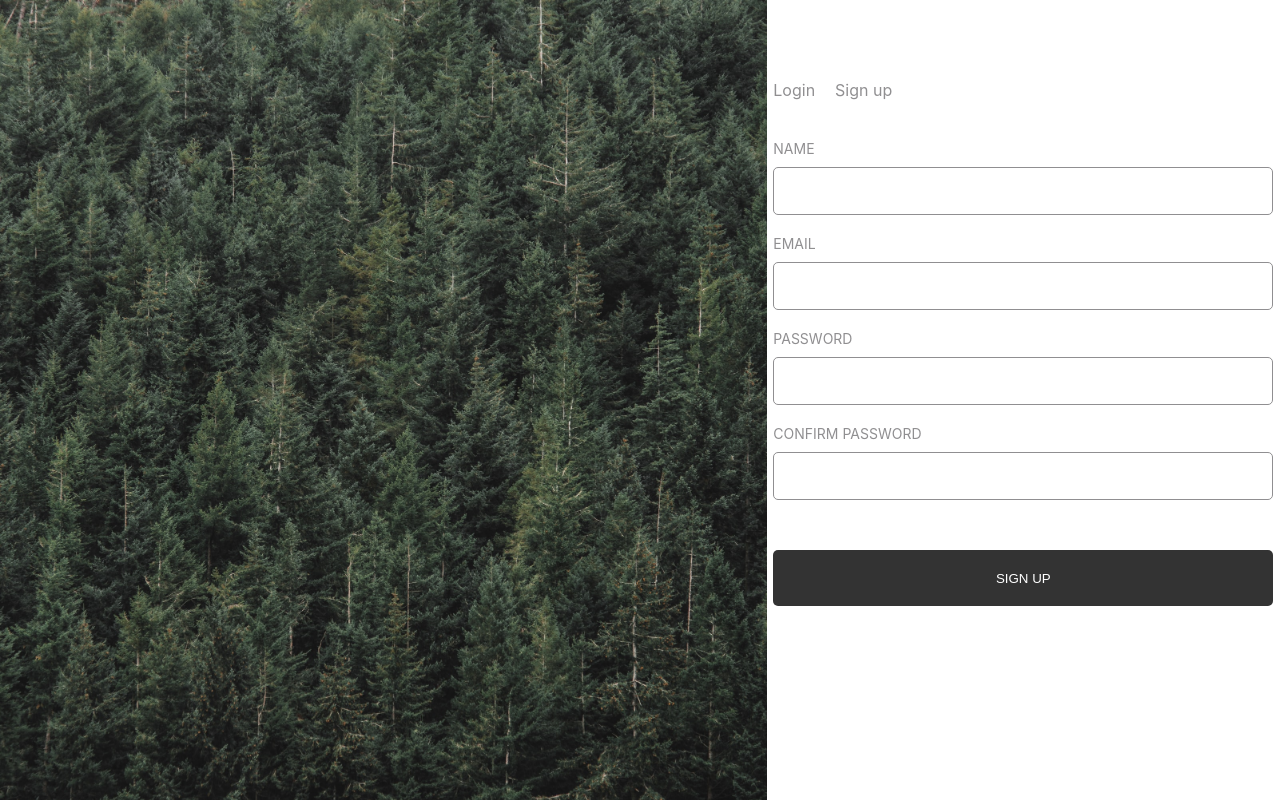
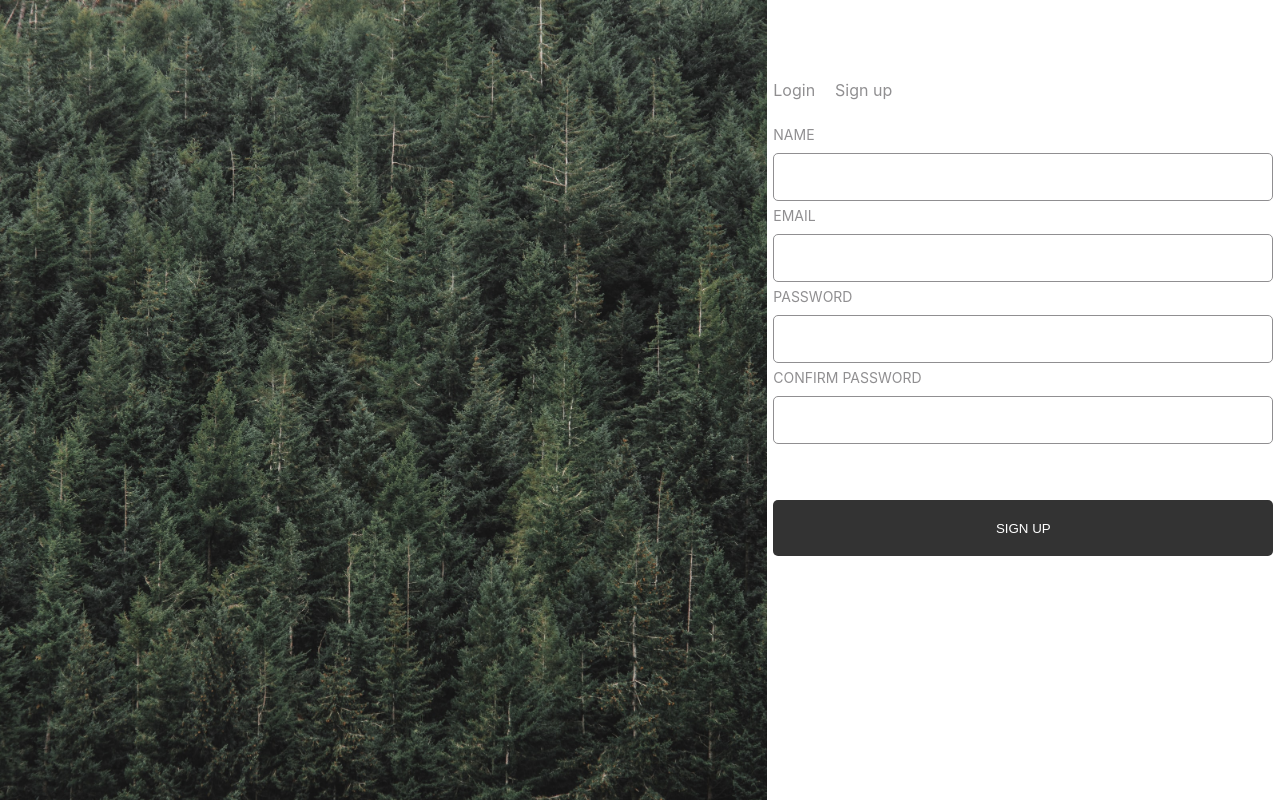
Before and after one commit to JackSchollmeyer/SporcleClone, a Next.js app in the folder sporcleclone/: page /auth in a window 1280 px wide. Both pictures are taken after a click on the element "Sign up". Built offline with nearby package versions, Linux system fonts and the light colour scheme.

Commit message:
Made inputs reusable

```diff
--- a/sporcleclone/src/components/Auth/Login/index.jsx
+++ b/sporcleclone/src/components/Auth/Login/index.jsx
@@ -1,34 +1,24 @@
 import React, { useState } from "react";
-import Inputs from "../../../../styles/Inputs.module.css";
+import Input from "../../commons/input.jsx";
+import s from "../../../../styles/Auth.module.css";
 
 export default function Login() {
   const [email, setEmail] = useState("");
   const [password, setPassword] = useState("");
 
   return (
-    <div className={Inputs.title}>
-      <h1>{JSON.stringify(email)}</h1>
-      <form className={Inputs.spacing}>
-        <label>
-          Email
-          <input
-            value={email}
-            onChange={(e) => setEmail(e.target.value)}
-            className={Inputs.boxes}
-          ></input>
-        </label>
-      </form>
-      <form className={Inputs.spacing}>
-        <label>
-          Password
-          <input
-            value={password}
-            onChange={(e) => setPassword(e.target.value)}
-            className={Inputs.boxes}
-          ></input>
-        </label>
-      </form>
-      <button className={Inputs.login}>Login</button>
+    <div className={s.title}>
+      <Input
+        label="Email"
+        value={email}
+        handleChange={(e) => setEmail(e.target.value)}
+      />
+      <Input
+        label="Password"
+        value={password}
+        handleChange={(e) => setPassword(e.target.value)}
+      />
+      <button className={s.loginButton}>Login</button>
     </div>
   );
 }
--- a/sporcleclone/src/components/Auth/Signup/index.jsx
+++ b/sporcleclone/src/components/Auth/Signup/index.jsx
@@ -1,34 +1,36 @@
-import React from "react";
-import Inputs from "../../../../styles/Inputs.module.css";
+import React, { useState } from "react";
+import Input from "../../commons/input.jsx";
+import s from "../../../../styles/Auth.module.css";
 
 export default function Signup() {
+  const [name, setName] = useState("");
+  const [email, setEmail] = useState("");
+  const [password, setPassword] = useState("");
+  const [confirm, setConfirm] = useState("");
+
   return (
-    <div className={Inputs.title}>
-      <form className={Inputs.spacing}>
-        <label>
-          Name
-          <input className={Inputs.boxes}></input>
-        </label>
-      </form>
-      <form className={Inputs.spacing}>
-        <label>
-          Email
-          <input className={Inputs.boxes}></input>
-        </label>
-      </form>
-      <form className={Inputs.spacing}>
-        <label>
-          Password
-          <input className={Inputs.boxes}></input>
-        </label>
-      </form>
-      <form className={Inputs.spacing}>
-        <label>
-          Confirm Password
-          <input className={Inputs.boxes}></input>
-        </label>
-      </form>
-      <button className={Inputs.login}>Sign up</button>
+    <div className={s.title}>
+      <Input
+        label="Name"
+        value={name}
+        handleChange={(e) => setName(e.target.value)}
+      />
+      <Input
+        label="Email"
+        value={email}
+        handleChange={(e) => setEmail(e.target.value)}
+      />
+      <Input
+        label="Password"
+        value={password}
+        handleChange={(e) => setPassword(e.target.value)}
+      />
+      <Input
+        label="Confirm Password"
+        value={confirm}
+        handleChange={(e) => setConfirm(e.target.value)}
+      />
+      <button className={s.loginButton}>Sign Up</button>
     </div>
   );
 }
--- /dev/null
+++ b/sporcleclone/src/components/commons/Input.jsx
@@ -0,0 +1,25 @@
+import React from "react";
+import s from "../../../styles/inputs.module.css";
+
+export default function Input({
+  label,
+  placeholder,
+  type,
+  value,
+  handleChange,
+}) {
+  return (
+    <div className={s.spacing}>
+      <label>
+        {label}
+        <input
+          placeholder={placeholder}
+          type={type}
+          value={value}
+          onChange={handleChange}
+          className={s.boxes}
+        ></input>
+      </label>
+    </div>
+  );
+}
--- a/sporcleclone/styles/Auth.module.css
+++ b/sporcleclone/styles/Auth.module.css
@@ -26,6 +26,25 @@
   width: 600px;
 }
 
+.title {
+  color: rgb(144, 143, 145);
+  font-size: 14px;
+  text-transform: upperCase;
+}
+
+.loginButton {
+  background-color: grey;
+  text-align: center;
+  width: 500px;
+  height: 56px;
+  margin-top: 50px;
+  text-transform: uppercase;
+  border: transparent;
+  border-radius: 5px;
+  color: white;
+  background-color: rgb(51, 51, 51);
+}
+
 .switch {
   display: flex;
   flex-direction: row;
--- a/sporcleclone/styles/Inputs.module.css
+++ b/sporcleclone/styles/Inputs.module.css
@@ -1,9 +1,3 @@
-.title {
-  color: rgb(144, 143, 145);
-  font-size: 14px;
-  text-transform: upperCase;
-}
-
 .boxes {
   width: 500px;
   height: 48px;
@@ -14,19 +8,7 @@
   font-size: 16px;
 }
 
-.login {
-  background-color: grey;
-  text-align: center;
-  width: 500px;
-  height: 56px;
-  margin-top: 50px;
-  text-transform: uppercase;
-  border: transparent;
-  border-radius: 5px;
-  color: white;
-  background-color: rgb(51, 51, 51);
+.spacing {
+  margin-top: 6px;
+  margin-bottom: 6px;
 }
-
-.spacing {
-  margin-top: 20px;
-}
```
